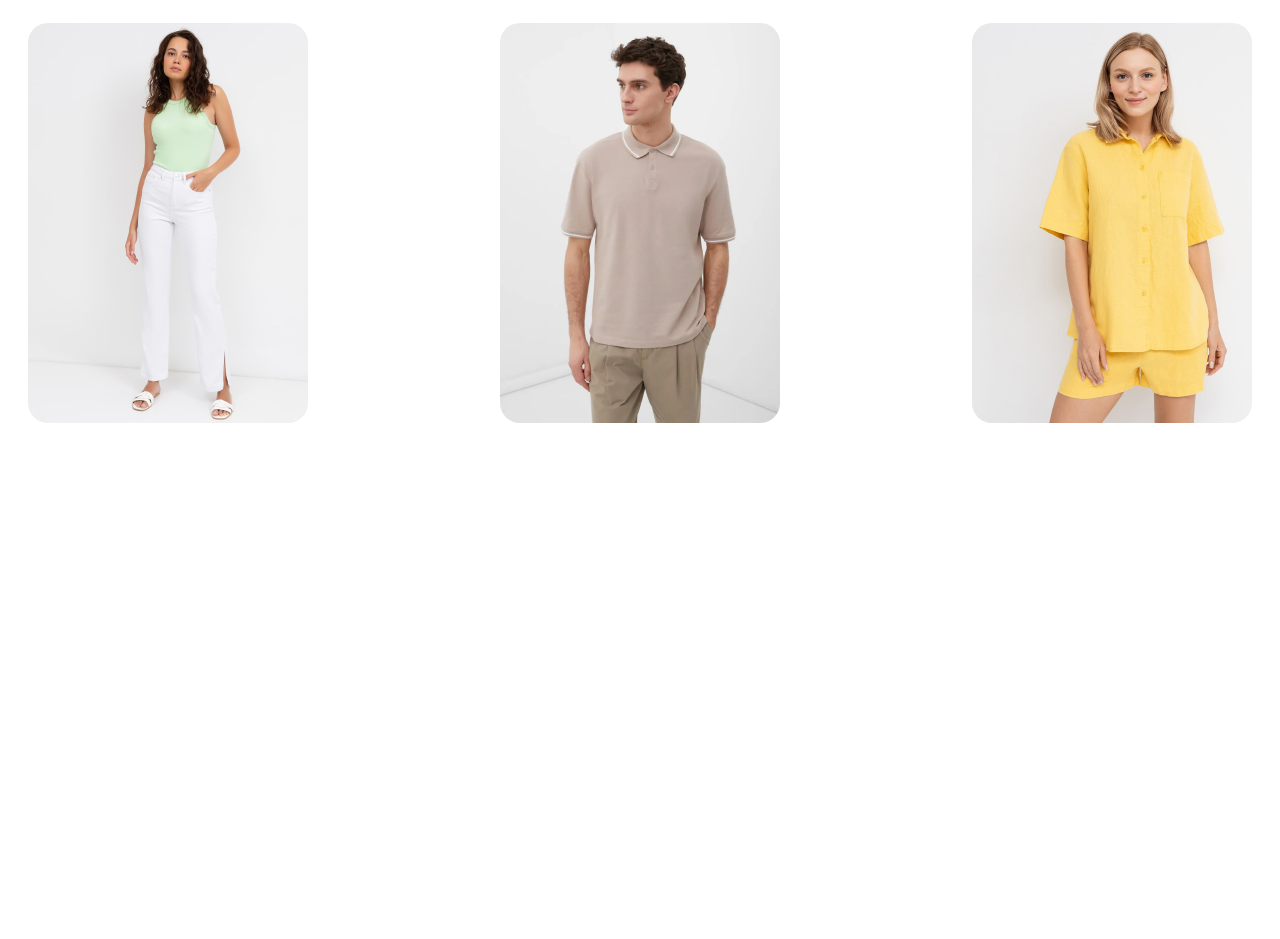
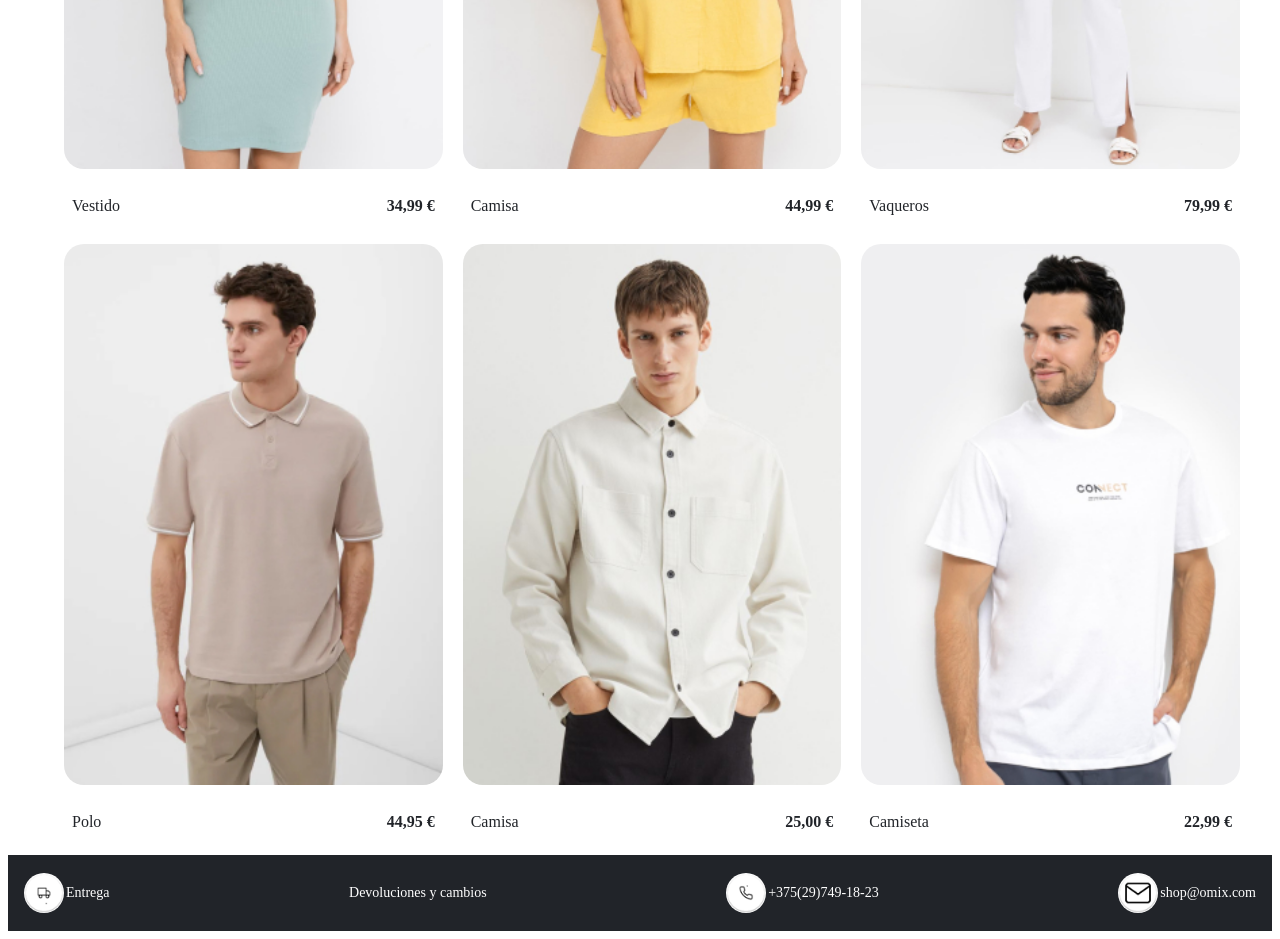
Before and after one commit to adriadc190715/bootcampJavascript.modulo1, a plain HTML site: page index.html in a window 1280 px wide. Shown: the part 542-1481 px from the top of the page. Before the commit the page ends 1000 px from the top, so only its background shows below. Drawn offline with Linux system fonts and the light colour scheme.

Commit message:
responsive 920

```diff
--- a/index.html
+++ b/index.html
@@ -7,7 +7,7 @@
     <link rel="stylesheet" href="mystyle.css">
 </head>
 <body>
-    <nav>
+
         <div class="container">
             <div class="box1">
                 <img src="/fotos/icon-menu-burguer.svg" alt="">
@@ -26,20 +26,93 @@
         </div>
         <hr>
 
-    </nav>
 
-    <div class="grid-container">
-        <div class="grid-item"><img src="fotos/image-1.jpg" alt=""></div>
-        <div class="grid-item"><img src="fotos/image-2.jpg" alt=""></div>
-        <div class="grid-item"><img src="fotos/image-3.jpg" alt=""></div>
-        <div class="grid-item"><img src="fotos/image-4.jpg" alt=""></div>
-        <div class="grid-item"><img src="fotos/image-5.jpg" alt=""></div>
-        <div class="grid-item"><img src="fotos/image-6.jpg" alt=""></div>
+    <h1>NUEVAS COLECCIONES</h1>
+
+            <div class="grid-container">
+            <div class="grid-item">
+                    <img src="fotos/image-3.jpg" alt="">
+                    <div class="item-details">
+                     <div class="item-flex-container">
+                       <p class="item-name">Vestido</p>
+                       <p class="item-price">34,99 €</p>
+                    </div>
+                </div>
+            </div>
+            <div class="grid-item">
+                <img src="fotos/image-6.jpg" alt="">
+                <div class="item-details">
+                  <div class="item-flex-container">
+                    <p class="item-name">Camisa</p>
+                    <p class="item-price">44,99 €</p>
+                  </div>
+                </div>
+              </div>
+
+            <div class="grid-item">
+                   <img src="fotos/image-4.jpg" alt="">
+                   <div class="item-details">
+                    <div class="item-flex-container">
+                    <p class="item-name">Vaqueros</p>
+                    <p class="item-price">79,99 €</p>
+                  </div>
+                </div>
+              </div>
+
+            <div class="grid-item">
+                  <img src="fotos/image-5.jpg" alt="">
+                  <div class="item-details">
+                   <div class="item-flex-container">
+                     <p class="item-name">Polo</p>
+                     <p class="item-price">44,95 €</p>
+                  </div>
+                </div>
+            </div>
+            <div class="grid-item">
+                  <img src="fotos/image-1.jpg" alt="">
+                  <div class="item-details">
+                   <div class="item-flex-container">
+                     <p class="item-name">Camisa</p>
+                     <p class="item-price">25,00 €</p>
+                  </div>
+                </div>
+            </div>
+
+            <div class="grid-item">
+                  <img src="fotos/image-2.jpg" alt="">
+                  <div class="item-details">
+                   <div class="item-flex-container">
+                     <p class="item-name">Camiseta</p>
+                    <p class="item-price">22,99 €</p>
+                  </div>
+                  </div>
+            </div>
+            </div>
 
 
-    </div>
+
+
 
     <footer>
+      <div class="containerfoot">
+        <div class="boxfoot1">
+          <img id="footer1"  src="fotos/camion.png" alt="">
+          <p>Entrega</p>
+
+        </div>
+        <div class="boxfoot2">
+          <p>Devoluciones y cambios</p>
+
+        </div>
+        <div class="boxfoot3">
+          <img id="footer2"   src="fotos/telefono.png" alt="">
+          <p>+375(29)749-18-23</p>
+        </div>
+        <div class="boxfoot4">
+          <img id="footer3" src="fotos/sobre.png" alt="">
+          <p>shop@omix.com</p>
+        </div>
+    </div>
 
     </footer>
 </body>
--- a/mystyle.css
+++ b/mystyle.css
@@ -1,7 +1,10 @@
 :root {
     --primary: #ffffff;
     --secondary: #212429;
+    --size: 1rem;
 }
+
+@import url('https://fonts.googleapis.com/css2?family=Montserrat:wght@400;700&display=swap');
 
 
 * { box-sizing: border-box;}
@@ -10,14 +13,19 @@
   display: flex;
   justify-content: space-between;
   align-items: center;
+  padding: var(--size);
+  font-size: 16px;
+  font-family: Montserrat;
+
 }
 
 .box1 {
-    order: 1;
+  display: flex;
+  align-items: center;
+  padding: 8px;
 }
 
 .box2 {
-    order: 2;
   display: flex;
   justify-content: space-around;
   flex-grow: 1;
@@ -25,29 +33,174 @@
 }
 
 .box3 {
-    order: 3;
+  display: flex;
+  align-items: center;
 }
 
-  nav {
-    padding: 10px;
+.box3 img {
+  margin-right: 16px;
 }
 
-  hr {
-    margin: 10px 0;
+.item {
+  margin: 0 8px;
 }
 
+
+
+  hr {
+    margin: 8px;
+  }
   .grid-container {
+
+
     display: grid;
-    grid-template-columns: 1fr 2fr 1fr;
-    gap: 20px;
+    grid-template-columns: repeat(3, 1fr);
+    column-gap: 20px;
+    row-gap: 5px;
+    margin-left: 56px;
+    margin-right: 32px;
+
 
       }
+
       .grid-item {
+        position: relative;
+        text-align: center;
+
+      }
+
+      .item-details {
+        position: relative;
+        bottom: 0;
+        left: 0;
+        right: 0;
         background-color: var(--primary);
-    padding: 20px;
-    font-size: 30px;
+        color: var(--secondary);
+        padding: 8px;
+        display: flex;
+        align-items: center;
         text-align: center;
+        justify-content: center;
       }
+
+      .item-name {
+        font-size: 16px;
+        margin-bottom: 5px;
+        font-family: Montserrat;
+      }
+
+      .item-price {
+        font-size: 16px;
+        font-weight: bold;
+        font-family: Montserrat;
+      }
+
+      .item-flex-container {
+        display: flex;
+        flex-grow: 1;
+        justify-content: space-between;
+        max-inline-size: 100% ;
+        }
+
+
   img {
       border-radius: 20px;
+      width: 100%;
       }
+
+
+h1{
+  font-size: 32px;
+  font-family: Montserrat;
+  font-style: bold;
+  margin-left: 32px;
+}
+p{
+  font-size: 14px;
+  font-family: Montserrat;
+}
+
+.containerfoot {
+  display: flex;
+  justify-content: space-between;
+  align-items: center;
+  padding: var(--size);
+  flex-wrap: wrap;
+  background-color: var(--secondary);
+  font-size: 16px;
+  font-family: Montserrat;
+  color: var(--primary);
+}
+
+.boxfoot1,
+.boxfoot2,
+.boxfoot3,
+.boxfoot4 {
+  display: flex;
+  align-items: center;
+}
+
+#footer1{
+width: 40px;
+height: 40px;
+margin-right: 2px;
+}
+#footer2{
+width: 40px;
+height: 40px;
+margin-right: 2px;
+}
+
+#footer3{
+width: 40px;
+height: 40px;
+margin-right: 2px;
+}
+
+
+
+
+@media screen and (max-width: 920px) {
+  .grid-container {
+    grid-template-columns: repeat(1, 1fr);
+    margin-left: 0,5fr;
+    margin-right: 0,5fr;
+  }
+  .container {
+    justify-content: center;
+  }
+  .box2,
+  .box3 {
+    display: none;
+  }
+
+  .containerfoot {
+    display: flex;
+    flex-direction: column;
+    align-items: start;
+    padding: var(--size);
+    background-color: var(--secondary);
+    font-size: 16px;
+    font-family: Montserrat;
+    color: var(--primary);
+  }
+
+  .boxfoot1,
+  .boxfoot2,
+  .boxfoot3,
+  .boxfoot4 {
+    margin-bottom: 16px;
+    display: flex;
+    align-items: center;
+  }
+
+  .boxfoot1 img,
+  .boxfoot3 img,
+  .boxfoot4 img {
+    width: 50px;
+    height: 50px;
+    margin-right: 8px;
+  }
+
+
+  }
```
Also changed, not shown: fotos/camion.png (added), fotos/sobre.png (added), fotos/telefono.png (added). Lines whose indentation alone changed are shown as unchanged.
